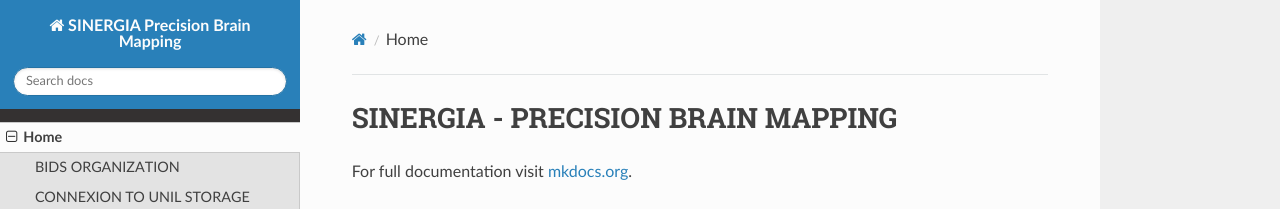
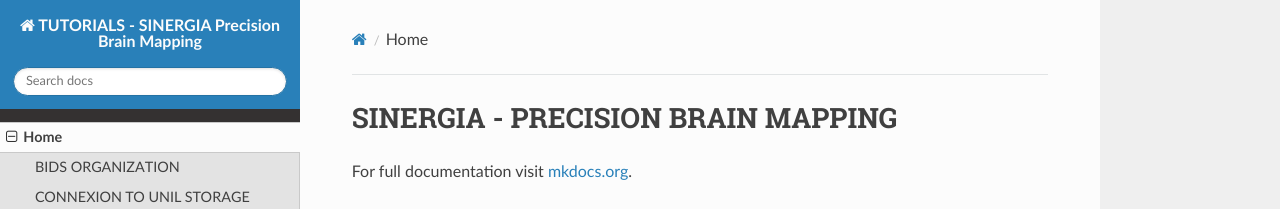
Before and after one commit to Sinergia-Consortium-Precision-Mapping/tutorials, an MkDocs documentation site: the page built from docs/index.md, in a window 1280 px wide. Shown: the top 209 px of the page. Built offline with MkDocs 1.6.1, drawn with Linux system fonts in a browser that asks for light colours; nearby versions of some CDN libraries.

Commit message:
Update mkdocs.yml with deployment target

```diff
--- a/mkdocs.yml
+++ b/mkdocs.yml
@@ -1,5 +1,5 @@
-site_name: SINERGIA Precision  Brain Mapping
-site_url: https://example.com/
+site_name: TUTORIALS - SINERGIA Precision  Brain Mapping
+site_url: hhttps://sinergia-consortium-precision-mapping.github.io/tutorials
 nav:
   - Home: 'index.md'
   - About: 'about.md'
```
